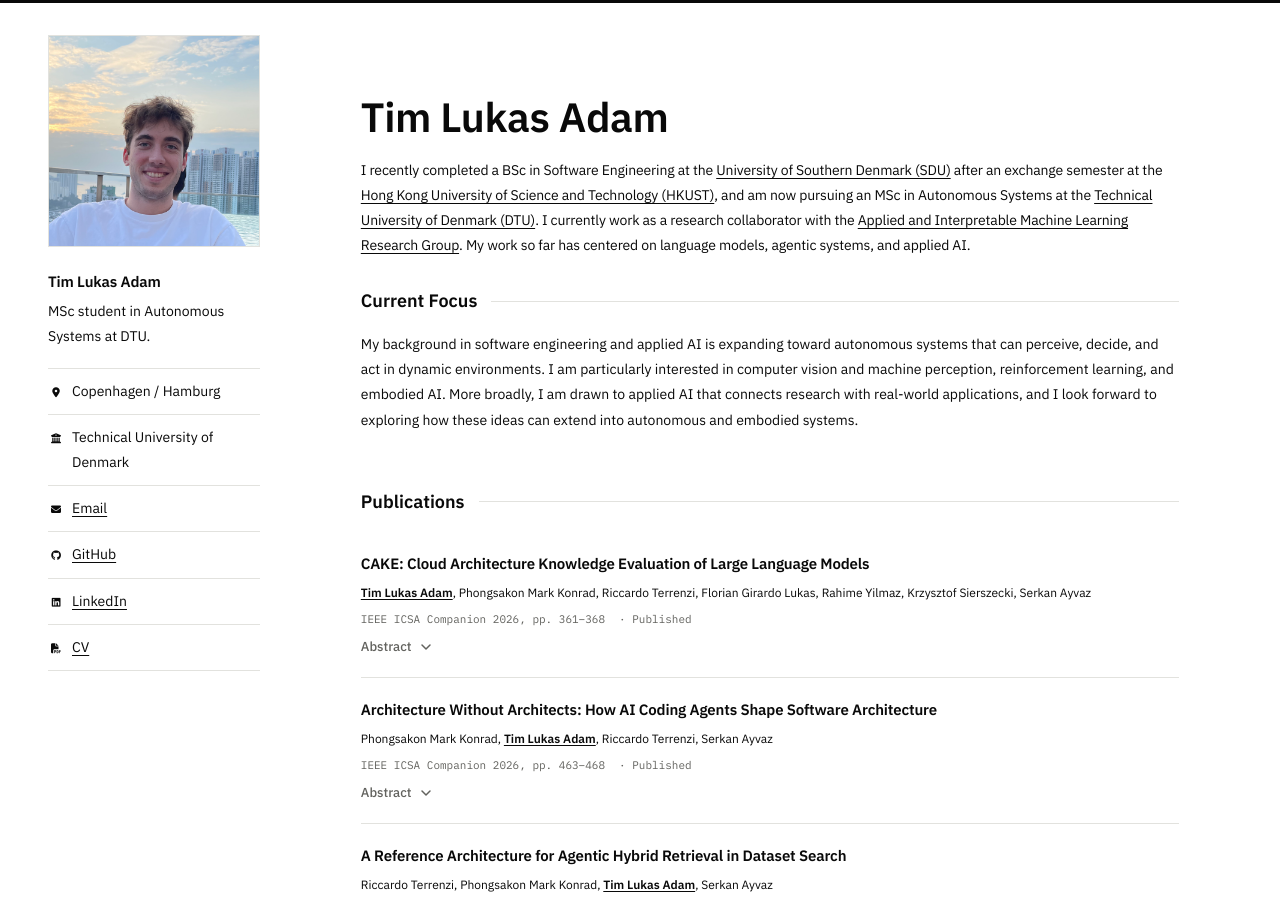
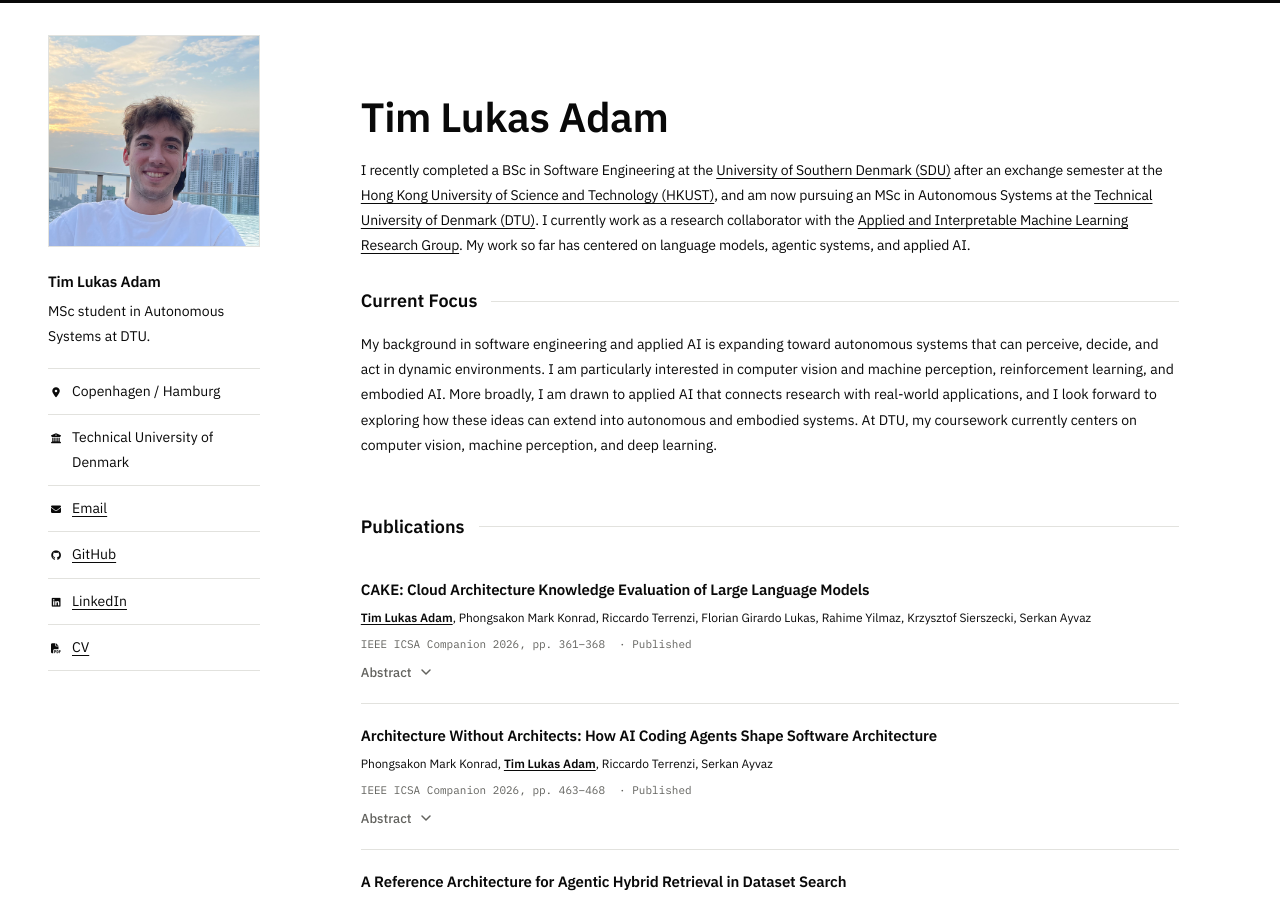
Before and after one commit to timadam03/timadam03.github.io, a Jekyll site: the page built from _pages/about.md, in a window 1280 px wide and 900 px high. Built offline with Jekyll 4.4.1, drawn with Linux system fonts in a browser that asks for light colours.

Commit message:
docs: mention current DTU coursework in focus section
Co-Authored-By: Claude Opus 5.5 <noreply@anthropic.com>

```diff
--- a/_pages/about.md
+++ b/_pages/about.md
@@ -33,7 +33,7 @@ comments: false
 
 ## Current Focus
 
-<p class="focus-copy">My background in software engineering and applied AI is expanding toward autonomous systems that can perceive, decide, and act in dynamic environments. I am particularly interested in computer vision and machine perception, reinforcement learning, and embodied AI. More broadly, I am drawn to applied AI that connects research with real-world applications, and I look forward to exploring how these ideas can extend into autonomous and embodied systems.</p>
+<p class="focus-copy">My background in software engineering and applied AI is expanding toward autonomous systems that can perceive, decide, and act in dynamic environments. I am particularly interested in computer vision and machine perception, reinforcement learning, and embodied AI. More broadly, I am drawn to applied AI that connects research with real-world applications, and I look forward to exploring how these ideas can extend into autonomous and embodied systems. At DTU, my coursework currently centers on computer vision, machine perception, and deep learning.</p>
 
 ## Publications
 
```
